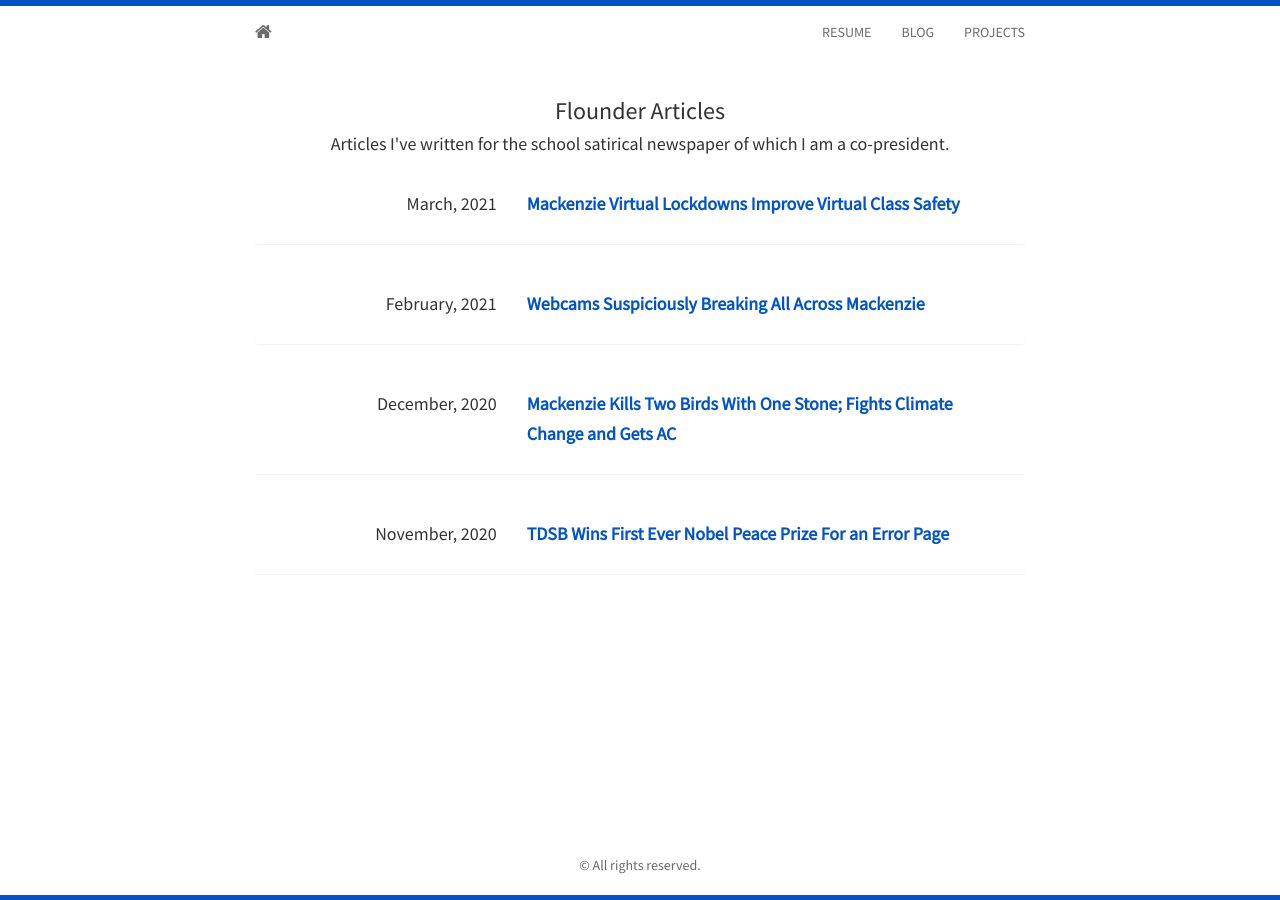
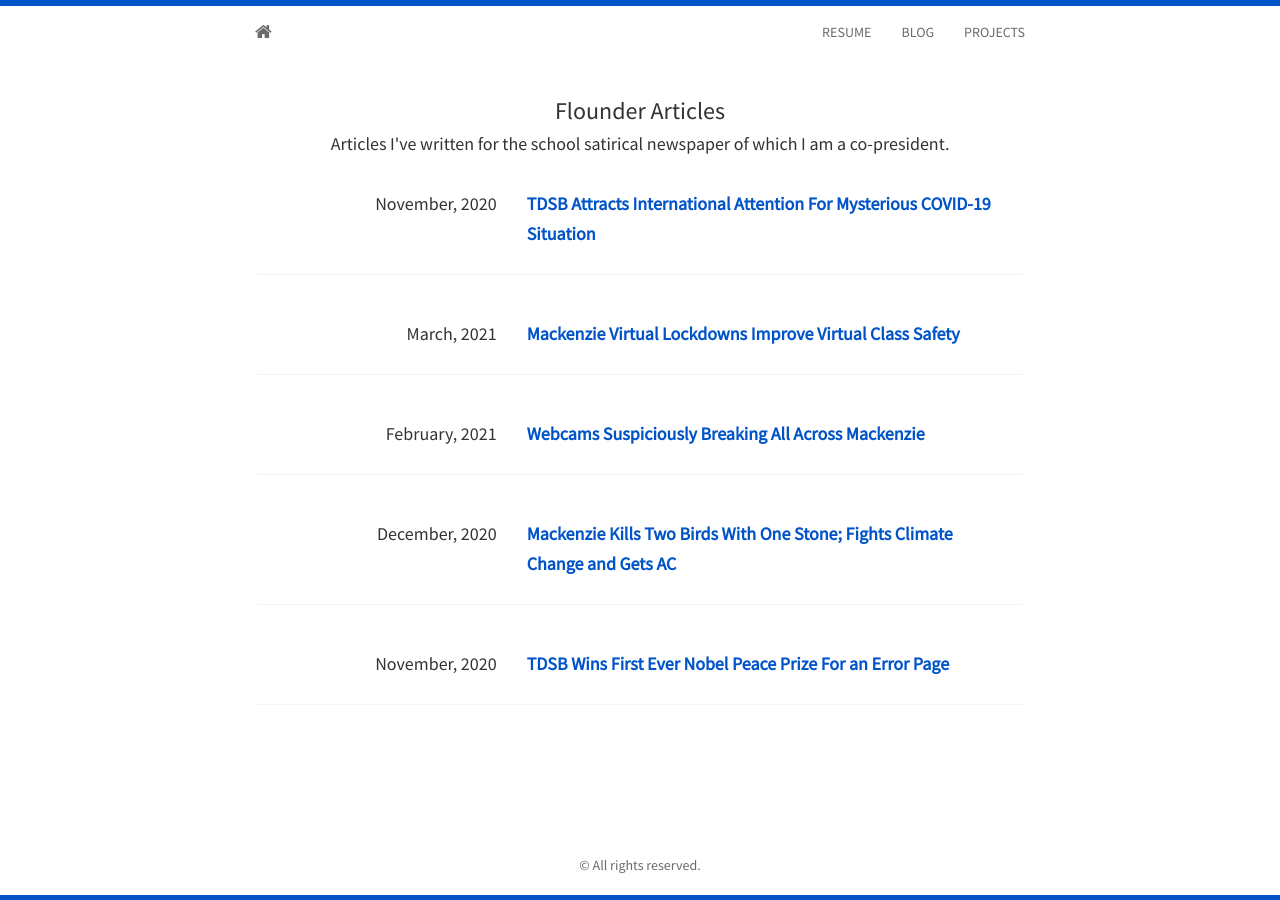
Before and after one commit to jackn11/jackn11.github.io, a Jekyll site: the page built from blog.html, in a window 1280 px wide. Built offline with Jekyll 4.4.1, drawn with Linux system fonts in a browser that asks for light colours; nearby versions of some CDN libraries.

Commit message:
Update blog.html

```diff
--- a/blog.html
+++ b/blog.html
@@ -6,6 +6,22 @@
 <div class="container">
 <h3>Flounder Articles</h3>
 <h4>Articles I've written for the school satirical newspaper of which I am a co-president.</h4>
+  <div class="panel panel-default">
+    <div class="panel-body">
+		<div class="row">
+			 <div class="col-sm-4 col-md-4 col-lg-4">
+				 <h5 style="text-align: right">
+				 	November, 2020
+				 </h5>
+			 </div>
+			 <div class="col-sm-8 col-md-8 col-lg-8">
+				 <h5 style="text-align: left">
+				 	<strong><a href="https://floundernews.tk/2021/04/covid/" target="_blank" rel="noopener noreferrer">TDSB Attracts International Attention For Mysterious COVID-19 Situation</a></strong>
+				 </h5>
+			 </div>
+		</div>
+	</div>
+  </div>
   <div class="panel panel-default">
     <div class="panel-body">
 		<div class="row">
```
